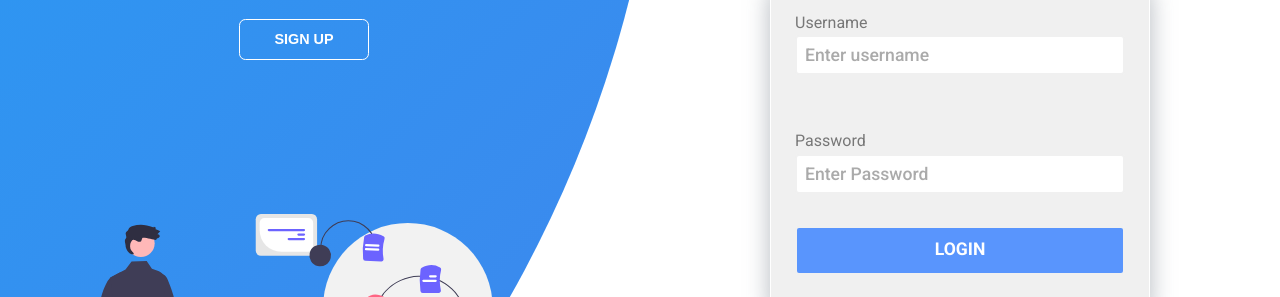
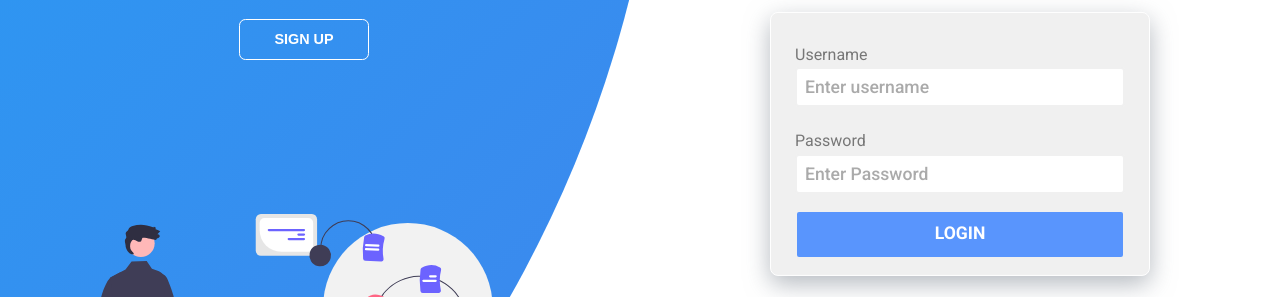
Before and after one commit to alex-kyriakou/Responsive_Login_Registration_Form, a plain HTML site: page index.html in a window 1280 px wide. Shown: the part 215-512 px from the top of the page. Drawn offline with Linux system fonts and the light colour scheme.

Commit message:
styling adj 02

```diff
--- a/assets/app/app.js
+++ b/assets/app/app.js
@@ -22,5 +22,6 @@ sign_in_btn.addEventListener("click", () => {
 
 // Validation functionality
 signUp_form.addEventListener("submit", (e) => {
+  e.preventDefault();
   console.log("submit");
 });
--- a/assets/scss/Components/_btn.scss
+++ b/assets/scss/Components/_btn.scss
@@ -46,3 +46,12 @@
     }
   }
 }
+
+#btn-login {
+  color: #fff;
+  margin-top: 1rem;
+}
+#btn-register {
+  color: #fff;
+  margin-top: 1rem;
+}
--- a/assets/scss/Components/_containers.scss
+++ b/assets/scss/Components/_containers.scss
@@ -64,7 +64,7 @@
 
     @include tablet {
       width: 100%;
-      top: 100%;
+      top: 92%;
       left: 50%;
 
       transform: translate(-50%, -100%);
@@ -103,7 +103,7 @@
 
       @include tablet {
         left: 50%;
-        top: 76%;
+        top: 72%;
       }
     }
     form.sign-up-form {
--- a/assets/scss/Components/_forms.scss
+++ b/assets/scss/Components/_forms.scss
@@ -85,15 +85,14 @@
       input {
         width: 100%;
         font-size: 1.1rem;
-        // color: #333;
-        color: #fff;
+        color: #333;
         font-family: inherit;
         line-height: 1;
         padding: 0.5rem;
         border: 2px solid #f0f0f0;
         border-radius: 4px;
         outline: none;
-        margin-bottom: 2rem;
+        // margin-bottom: 1rem;
         transition: 0.3s ease all;
 
         &:focus {
```
Also changed, not shown: dist/style.css, 1 other file.
